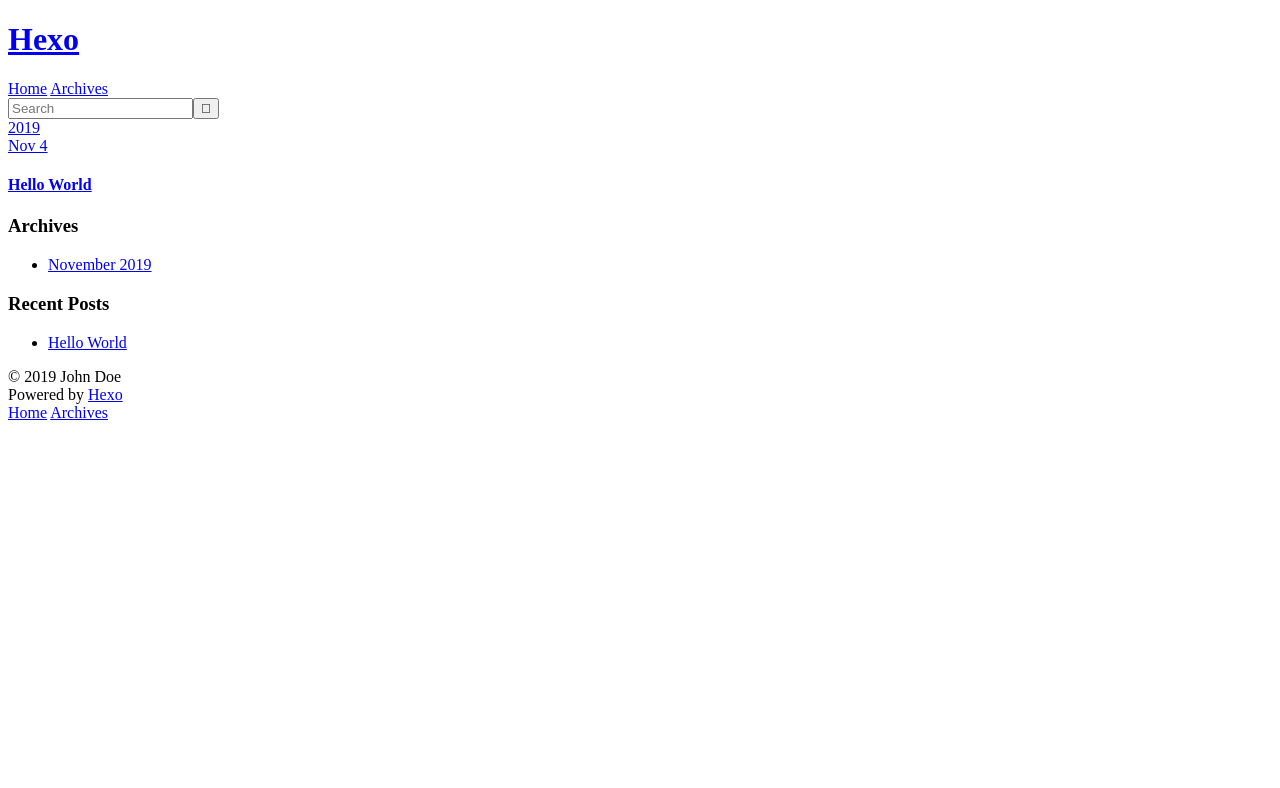
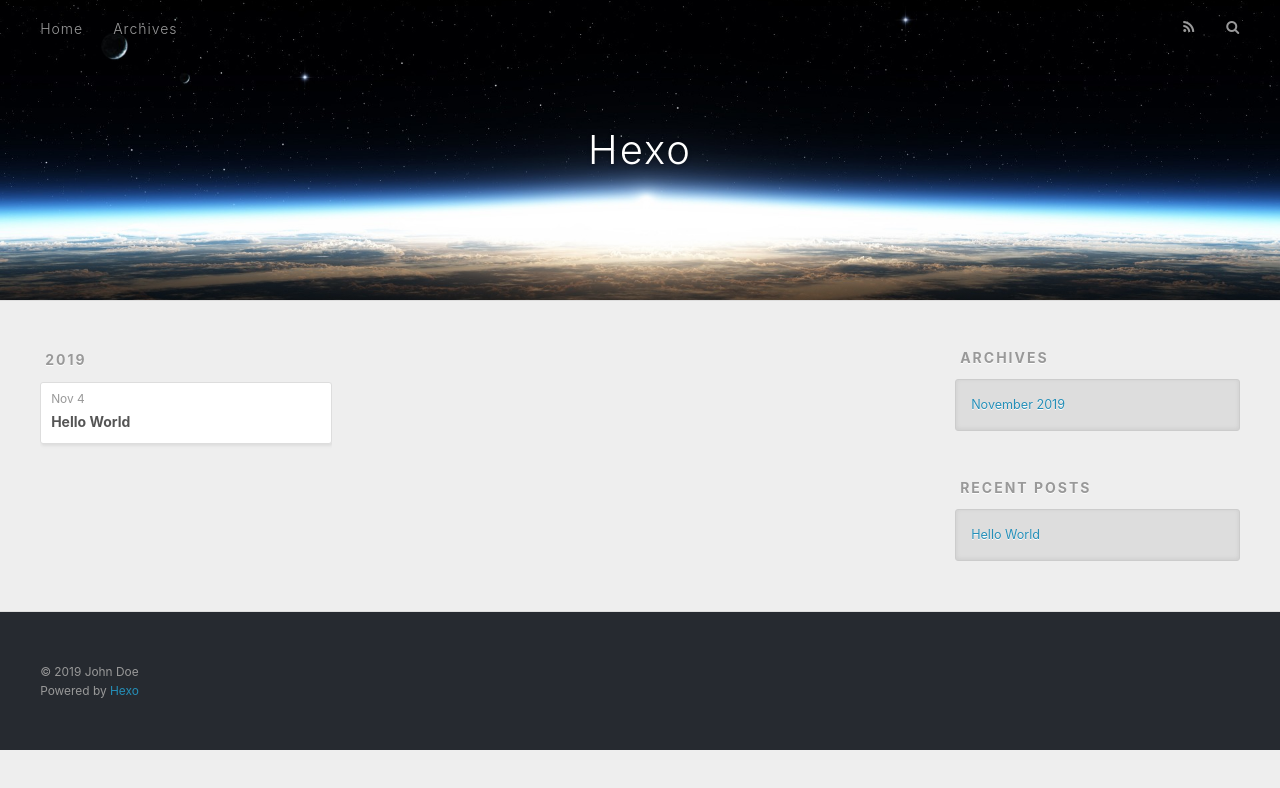
Before and after one commit to ncwsszs/hexo, a plain HTML site: page archives/index.html in a window 1280 px wide. Drawn offline with nearby package versions, Linux system fonts and the light colour scheme; some packages are replaced by stand-ins of ours; files that its build step writes are made by us from their sources; the site is published under a folder, as on GitHub Pages, so addresses that start at the root find nothing; a script that the page names is missing; files whose address does not match are found by name.

Commit message:
第一次提交

```diff
--- a/archives/index.html
+++ b/archives/index.html
@@ -9,12 +9,12 @@
   <meta name="viewport" content="width=device-width, initial-scale=1, maximum-scale=1">
   <meta property="og:type" content="website">
 <meta property="og:title" content="Hexo">
-<meta property="og:url" content="http:&#x2F;&#x2F;yoursite.com&#x2F;archives&#x2F;index.html">
+<meta property="og:url" content="https:&#x2F;&#x2F;ncwsszs.github.io&#x2F;hexo&#x2F;archives&#x2F;index.html">
 <meta property="og:site_name" content="Hexo">
 <meta property="og:locale" content="en">
 <meta name="twitter:card" content="summary">
 
-    <link rel="alternate" href="/atom.xml" title="Hexo" type="application/atom+xml">
+    <link rel="alternate" href="./atom.xml" title="Hexo" type="application/atom+xml">
 
 
     <link rel="icon" href="/favicon.png">
@@ -22,7 +22,7 @@
 
     <link href="//fonts.googleapis.com/css?family=Source+Code+Pro" rel="stylesheet" type="text/css">
 
-  <link rel="stylesheet" href="/css/style.css">
+  <link rel="stylesheet" href="./css/style.css">
 </head>
 
 <body>
@@ -33,7 +33,7 @@
   <div id="header-outer" class="outer">
     <div id="header-title" class="inner">
       <h1 id="logo-wrap">
-        <a href="/" id="logo">Hexo</a>
+        <a href="./" id="logo">Hexo</a>
       </h1>
 
     </div>
@@ -41,19 +41,19 @@
       <nav id="main-nav">
         <a id="main-nav-toggle" class="nav-icon"></a>
 
-          <a class="main-nav-link" href="/">Home</a>
+          <a class="main-nav-link" href="./">Home</a>
 
-          <a class="main-nav-link" href="/archives">Archives</a>
+          <a class="main-nav-link" href="./archives">Archives</a>
 
       </nav>
       <nav id="sub-nav">
 
-          <a id="nav-rss-link" class="nav-icon" href="/atom.xml" title="RSS Feed"></a>
+          <a id="nav-rss-link" class="nav-icon" href="./atom.xml" title="RSS Feed"></a>
 
         <a id="nav-search-btn" class="nav-icon" title="Search"></a>
       </nav>
       <div id="search-form-wrap">
-        <form action="//google.com/search" method="get" accept-charset="UTF-8" class="search-form"><input type="search" name="q" class="search-form-input" placeholder="Search"><button type="submit" class="search-form-submit">&#xF002;</button><input type="hidden" name="sitesearch" value="http://yoursite.com"></form>
+        <form action="//google.com/search" method="get" accept-charset="UTF-8" class="search-form"><input type="search" name="q" class="search-form-input" placeholder="Search"><button type="submit" class="search-form-submit">&#xF002;</button><input type="hidden" name="sitesearch" value="https://ncwsszs.github.io/hexo"></form>
       </div>
     </div>
   </div>
@@ -68,20 +68,20 @@
 
       <section class="archives-wrap">
         <div class="archive-year-wrap">
-          <a href="/archives/2019" class="archive-year">2019</a>
+          <a href="./archives/2019" class="archive-year">2019</a>
         </div>
         <div class="archives">
 
     <article class="archive-article archive-type-post">
   <div class="archive-article-inner">
     <header class="archive-article-header">
-      <a href="/2019/11/04/hello-world/" class="archive-article-date">
+      <a href="./2019/11/04/hello-world/" class="archive-article-date">
   <time datetime="2019-11-04T01:00:48.626Z" itemprop="datePublished">Nov 4</time>
 </a>
 
 
     <h1 itemprop="name">
-      <a class="archive-article-title" href="/2019/11/04/hello-world/">Hello World</a>
+      <a class="archive-article-title" href="./2019/11/04/hello-world/">Hello World</a>
     </h1>
 
 
@@ -110,7 +110,7 @@
   <div class="widget-wrap">
     <h3 class="widget-title">Archives</h3>
     <div class="widget">
-      <ul class="archive-list"><li class="archive-list-item"><a class="archive-list-link" href="/archives/2019/11/">November 2019</a></li></ul>
+      <ul class="archive-list"><li class="archive-list-item"><a class="archive-list-link" href="./archives/2019/11/">November 2019</a></li></ul>
     </div>
   </div>
 
@@ -123,7 +123,7 @@
       <ul>
 
           <li>
-            <a href="/2019/11/04/hello-world/">Hello World</a>
+            <a href="./2019/11/04/hello-world/">Hello World</a>
           </li>
 
       </ul>
@@ -146,9 +146,9 @@
     </div>
     <nav id="mobile-nav">
 
-    <a href="/" class="mobile-nav-link">Home</a>
+    <a href="./" class="mobile-nav-link">Home</a>
 
-    <a href="/archives" class="mobile-nav-link">Archives</a>
+    <a href="./archives" class="mobile-nav-link">Archives</a>
 
 </nav>
 
@@ -156,11 +156,11 @@
 <script src="//ajax.googleapis.com/ajax/libs/jquery/2.0.3/jquery.min.js"></script>
 
 
-  <link rel="stylesheet" href="/fancybox/jquery.fancybox.css">
-  <script src="/fancybox/jquery.fancybox.pack.js"></script>
+  <link rel="stylesheet" href="./fancybox/jquery.fancybox.css">
+  <script src="./fancybox/jquery.fancybox.pack.js"></script>
 
 
-<script src="/js/script.js"></script>
+<script src="./js/script.js"></script>
 
 
 
```
Also changed, not shown: 2019/11/04/hello-world/index.html (+17 -17 lines), archives/2019/11/index.html (+18 -18 lines), archives/2019/index.html (+18 -18 lines), index.html (+18 -18 lines).
